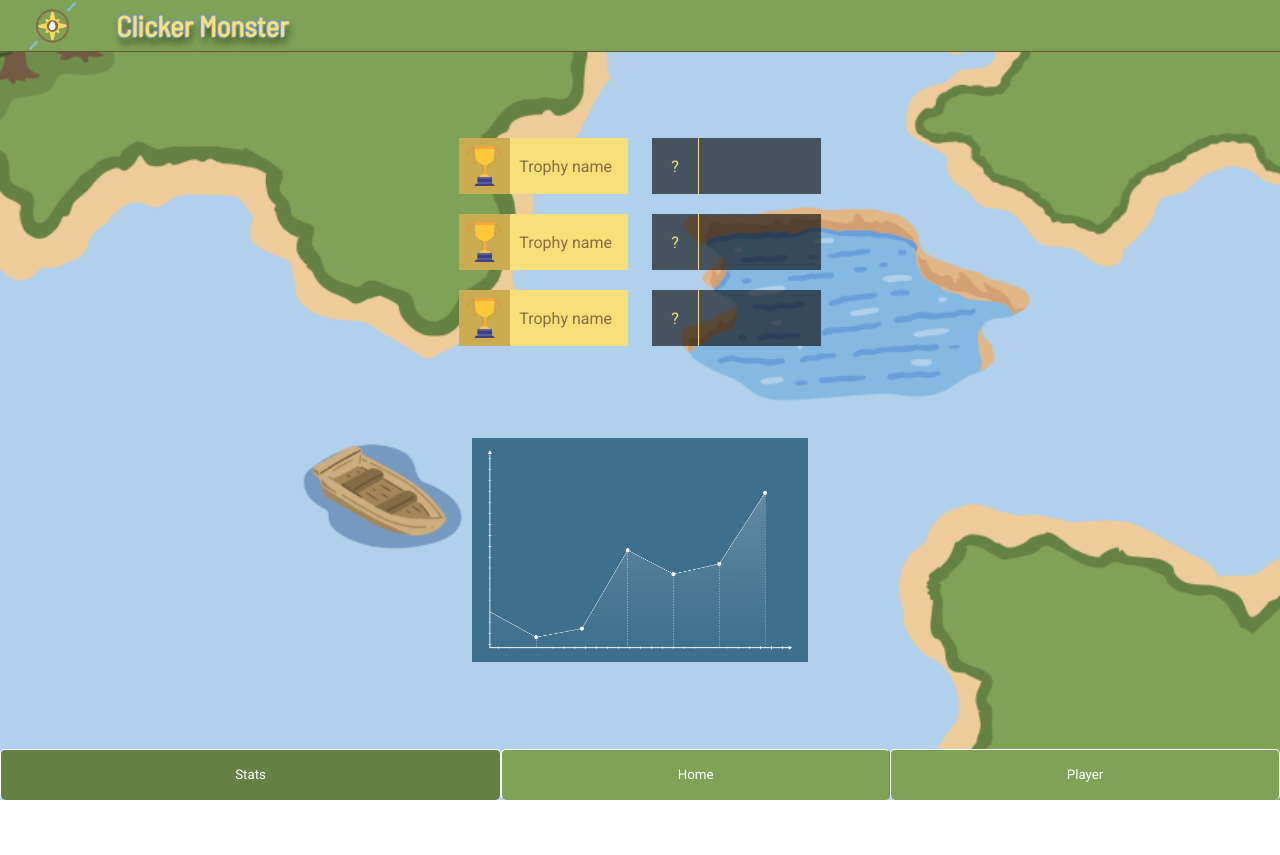
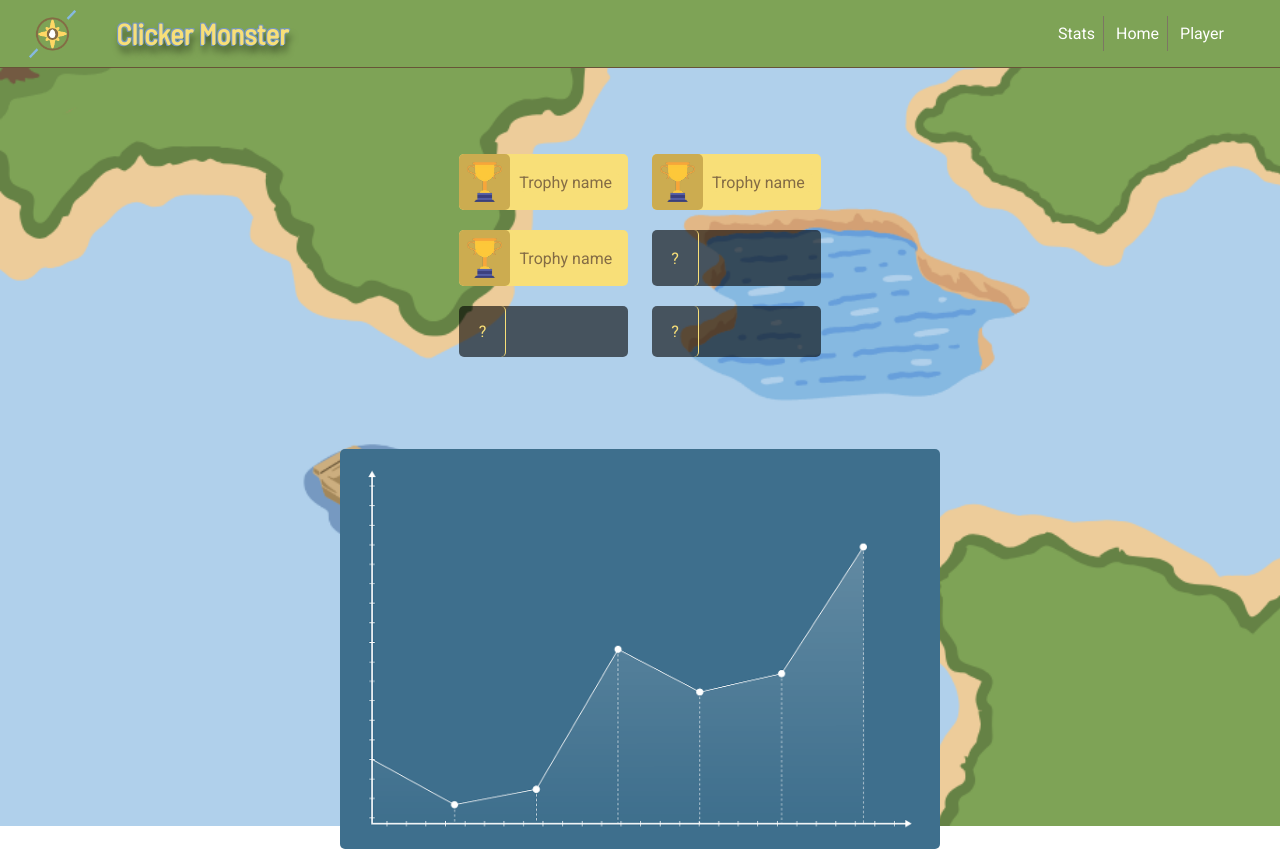
Before and after one commit to Agenor2512/Clicker-Monster, a website: page stats.html in a window 1280 px wide. Before the commit the page ends 800 px from the top, so only its background shows below. Drawn offline with Linux system fonts and the light colour scheme.

Commit message:
Adapted stat page to desktop view + added commentaries + fix html to fit the navigation desktop mode

```diff
--- a/stats.html
+++ b/stats.html
@@ -11,6 +11,14 @@
     <header>
       <img src="assets/egg-logo.png" alt="egg-logo" class="egg-logo" />
       <h1>Clicker Monster</h1>
+
+      <nav class="desktop-navigation">
+        <ul>
+          <li id="statistics"><a href="/stats.html">Stats</a></li>
+          <li id="home"><a href="/index.html">Home</a></li>
+          <li><a href="/player.html">Player</a></li>
+        </ul>
+      </nav>
     </header>
 
     <main>
@@ -22,6 +30,7 @@
 
         <div class="unknow">
           <p class="nothing">?</p>
+          <p class="unknow_background"></p>
         </div>
 
         <div class="item">
@@ -31,6 +40,7 @@
 
         <div class="unknow">
           <p class="nothing">?</p>
+          <p class="unknow_background"></p>
         </div>
 
         <div class="item">
@@ -40,18 +50,19 @@
 
         <div class="unknow">
           <p class="nothing">?</p>
+          <p class="unknow_background"></p>
         </div>
       </div>
       <img src="/assets/graph-stat.png" alt="graphic-statistic" class="graph-stat" />
     </main>
 
     <footer>
-      <nav>
+      <nav class="mobile-navigation">
         <ul>
-          <button class="selected" id="statistics">
-            <a href="/stats.html">Stats</a>
+          <button id="statistics"><a href="/stats.html">Stats</a></button>
+          <button class="selected" id="home">
+            <a href="/index.html">Home</a>
           </button>
-          <button id="home"><a href="/index.html">Home</a></button>
           <button id="player"><a href="/player.html">Player</a></button>
         </ul>
       </nav>
--- a/style.css
+++ b/style.css
@@ -245,19 +245,21 @@ image {
   flex-direction: row;
   align-items: center;
   gap: 0.6rem;
+  border-radius: 5px;
   background-color: rgba(0, 0, 0, 0.6);
 }
 
 .nothing {
   display: flex;
   align-items: center;
+  height: 100%;
   background-color: none;
   color: var(--lightYellow);
   font-family: var(--textFont);
   padding-left: 1.2rem;
   padding-right: 1.2rem;
+  border-radius: 5px;
   border-right: 1px solid var(--lightYellow);
-  height: 100%;
 }
 
 .item {
@@ -266,6 +268,7 @@ image {
   align-items: center;
   gap: 0.6rem;
   padding-right: 0.5rem;
+  border-radius: 5px;
   font-family: var(--textFont);
   color: var(--midBrown);
   background-color: var(--lightYellow);
@@ -274,6 +277,7 @@ image {
 .trophy {
   height: 3.5rem;
   padding: 0.5rem 0.5rem 0.5rem 0.5rem;
+  border-radius: 5px;
   background-color: var(--darkYellow);
 }
 
@@ -281,6 +285,7 @@ image {
   margin-top: 5rem;
   display: flex;
   height: 14rem;
+  border-radius: 5px;
 }
 
 /* Player page */
@@ -393,6 +398,9 @@ h2 {
 }
 
 @media screen and (min-width: 600px) {
+
+  /* Nav part */
+
   header {
     flex-direction: row;
   }
@@ -434,6 +442,8 @@ h2 {
     border-right: 1px solid var(--lightBrown);
   }
 
+  /* Home part */
+
   .egg-logo {
     margin-left: 0.8rem;
   }
@@ -446,11 +456,52 @@ h2 {
     color: white;
   }
 
-
   main #background-bar {
     width: 20%;
   }
 
+  /* Stat part */
+
+  .stat-container {
+    display: flex;
+    flex-direction: row;
+    flex-wrap: wrap;
+    justify-content: center;
+    width: 40%;
+  }
+
+  .unknow {
+    order: 2;
+  }
+
+  .unknow_background {
+    width: 7rem;
+  }
+
+  .item:hover, .unknow:hover, .graph-stat:hover {
+    animation: trophyItemAnimation 2s infinite;
+  }
+
+  @keyframes trophyItemAnimation {
+    0% {
+      transform: scale(1);
+    }
+
+    50% {
+      transform: scale(1.2);
+    }
+
+    100% {
+      transform: scale(1);
+    }
+  }
+
+  .graph-stat {
+    height: 25rem;
+  }
+
+  /* Nav mobile part */
+  /* To not display the mobile navigation in desktop mode */
   footer nav.mobile-navigation {
     display: none;
   }
```
Also changed, not shown: player.html (+12 -4 lines).
